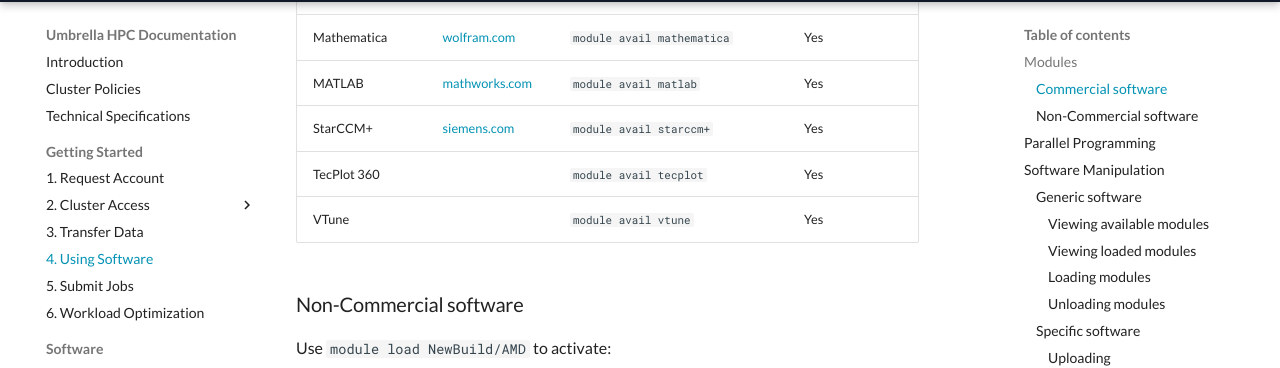
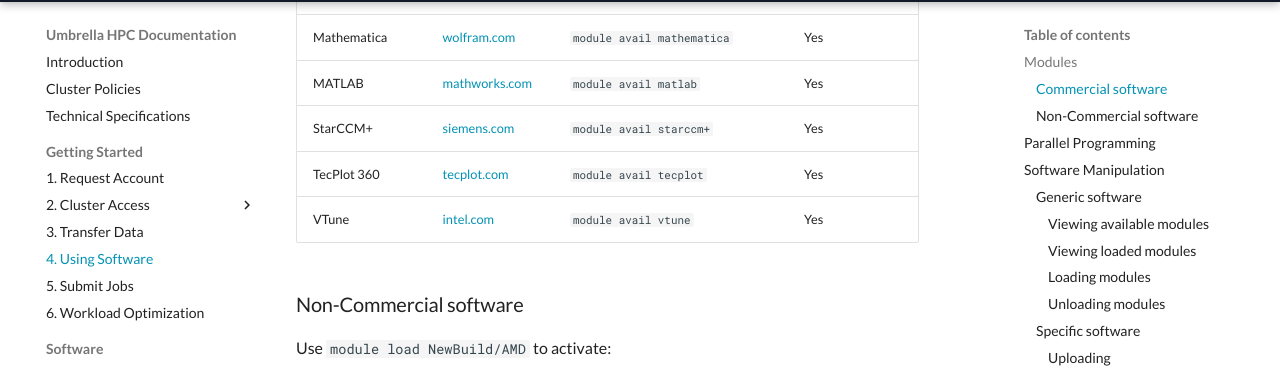
Before and after one commit to gferhpc/supercomputing.tue.nl, an MkDocs documentation site: the page built from pages/documentation/steps/software/index.md, in a window 1280 px wide and 900 px high, scrolled down 1100 px. Shown: the part 94-462 px from the top of the window. Built offline with MkDocs 1.6.1 and Material for MkDocs 9.7.7, drawn with Linux system fonts in a browser that asks for light colours.

Commit message:
Update index.md

```diff
--- a/pages/documentation/steps/software/index.md
+++ b/pages/documentation/steps/software/index.md
@@ -36,8 +36,8 @@
 | Mathematica     | [wolfram.com](https://www.wolfram.com/mathematica/){:target="_blank"} | `module avail mathematica` | Yes |
 | MATLAB          | [mathworks.com](https://www.mathworks.com/products/matlab.html){:target="_blank"} | `module avail matlab` | Yes |
 | StarCCM+        | [siemens.com](https://plm.sw.siemens.com/en-US/simcenter/fluids-thermal-simulation/star-ccm/){:target="_blank"} | `module avail starccm+` | Yes |
-| TecPlot 360     | [](){:target="_blank"} | `module avail tecplot` | Yes |
-| VTune           | [](){:target="_blank"} | `module avail vtune` | Yes |
+| TecPlot 360     | [tecplot.com](https://tecplot.com/products/tecplot-360/){:target="_blank"} | `module avail tecplot` | Yes |
+| VTune           | [intel.com](https://www.intel.com/content/www/us/en/developer/tools/oneapi/vtune-profiler.html){:target="_blank"} | `module avail vtune` | Yes |
 
 ### Non-Commercial software
 
```
